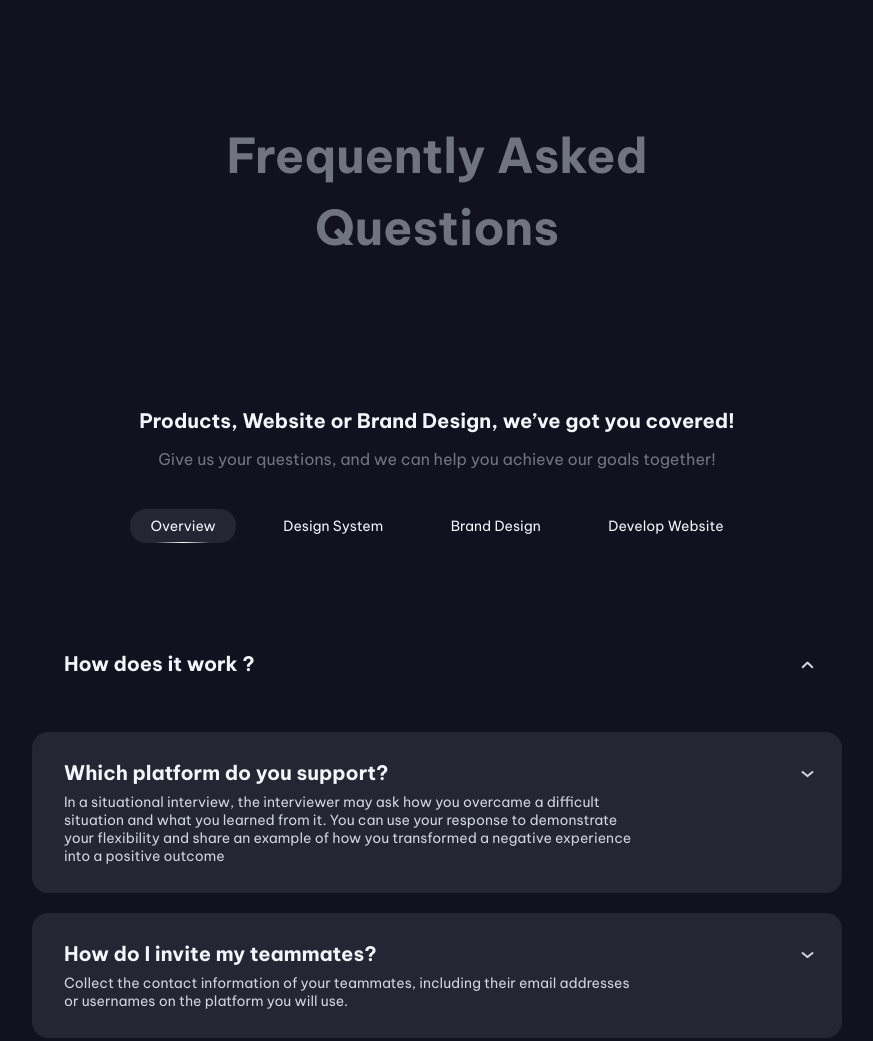
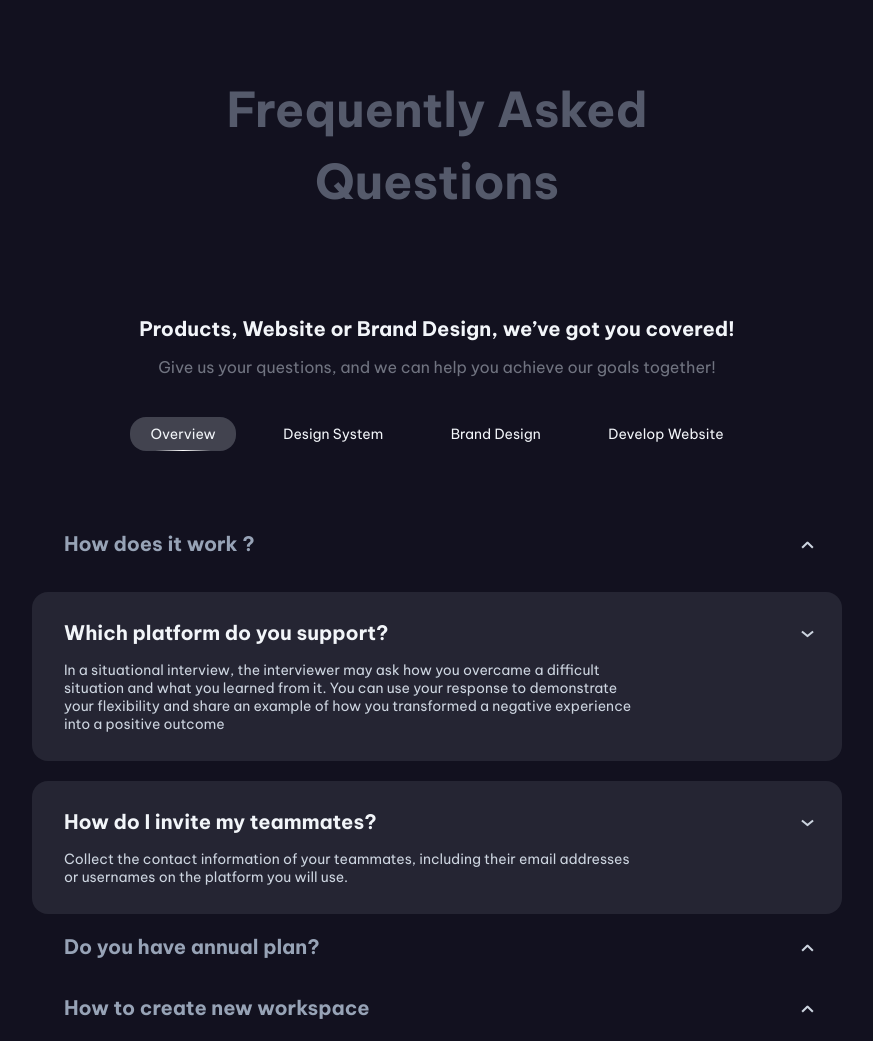
Before and after one commit to cristhianbenitez/responsive-challenges, a plain HTML site: page faq-page/index.html in a window 1280 px wide. Shown: the top 1041 px of the page, without its empty margins (203-1076 px from the left). Drawn offline with nearby package versions, Linux system fonts and the light colour scheme.

Commit message:
fix: some more css added faq-page

```diff
--- a/faq-page/styles.css
+++ b/faq-page/styles.css
@@ -74,8 +74,8 @@ body {
 
   width: 100%;
   height: 240px;
-  margin-top: 4.5rem;
-  margin-bottom: 6rem;
+  margin-top: 1.625rem;
+  margin-bottom: 3.125rem;
 }
 
 .faq__header__heading {
@@ -83,7 +83,7 @@ body {
   max-width: 500px;
   line-height: 1.5;
   font-size: var(--fs-heading);
-  color: var(--clr-soft-grey);
+  color: var(--clr-grey);
   opacity: 0.5;
 }
 
@@ -121,14 +121,11 @@ body {
   padding: 0.5rem 1.25rem;
   font-size: 0.875rem;
   border-radius: 1rem;
-}
-
-.faq__nav__list__item:hover {
   cursor: pointer;
 }
 
 .faq__nav__list__item--active {
-  background-color: rgba(205, 213, 224, 0.1);
+  background-color: rgba(205, 213, 224, 0.25);
   position: relative;
   &::after {
     content: '';
@@ -155,14 +152,14 @@ body {
 }
 
 .faq__question-list__item-accordion {
-  padding: 1.75rem 2rem;
+  padding-inline: 2rem;
   margin-bottom: 1.25rem;
-
   border-radius: 1rem;
   transition: background-color var(--transition-duration) var(--transition);
 }
 
 .faq__question-list__item-accordion--open {
+  padding-block: 1.75rem;
   background-color: rgba(205, 213, 224, 0.1);
 }
 
@@ -171,18 +168,25 @@ body {
   justify-content: space-between;
   align-items: center;
   font-size: 1.25rem;
-  margin-bottom: 0.5rem;
+  margin-bottom: 1rem;
   font-weight: 700;
+  color: var(--clr-grey);
 }
+
+.faq__question-list__item-accordion--open span {
+  color: var(--clr-white);
+}
+
 .faq__question-list__item-accordion p {
   color: var(--clr-soft-grey);
   font-size: var(--fs-btn-text);
   max-width: 580px;
-  transition: opacity 1s ease-out;
+  transition: opacity 1 ease-out;
   opacity: 0;
   height: 0;
   overflow: hidden;
 }
+
 .faq__question-list__item-accordion--open p {
   opacity: 1;
   height: auto;
@@ -236,6 +240,3 @@ body {
     transform: rotate(85deg);
   }
 }
-
-@media (max-width: 640px) {
-}
```
